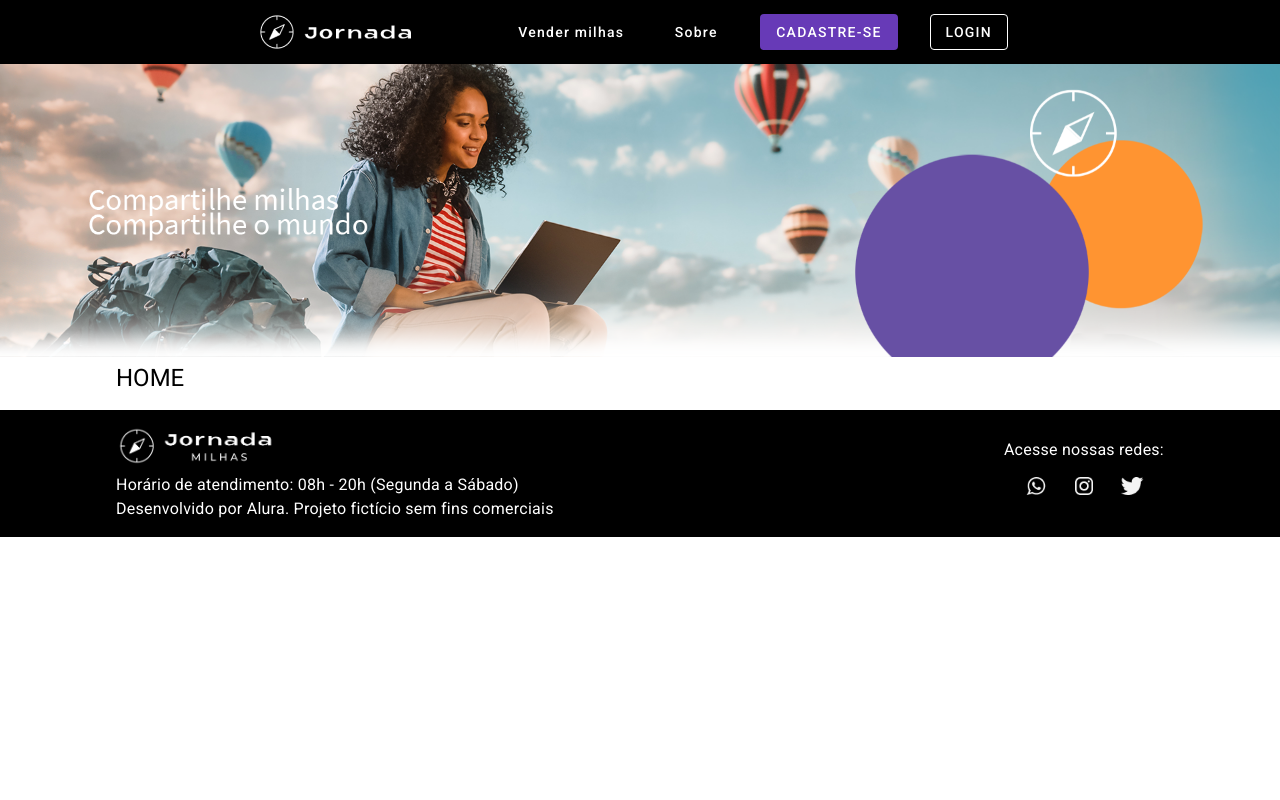
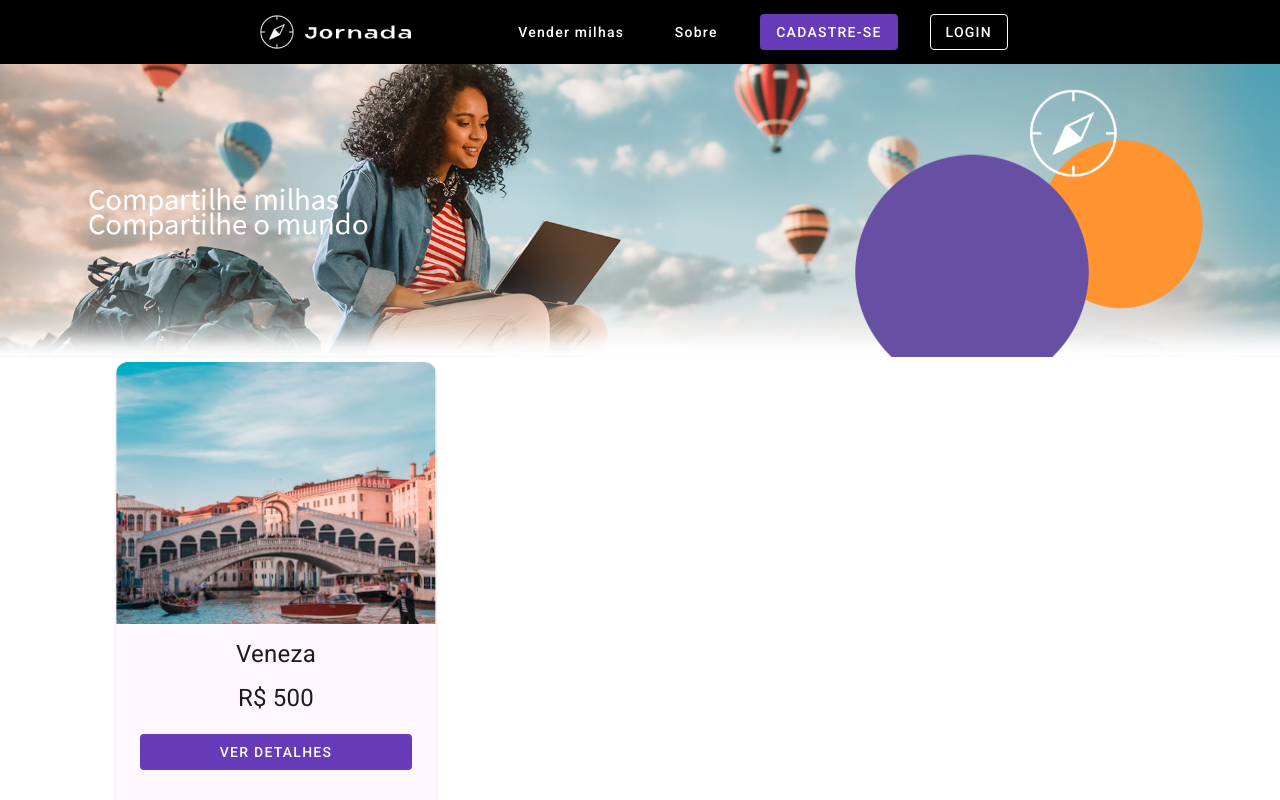
Before and after one commit to jhonesaly/trilhaAngular, an Angular app in the folder jornada-milhas/: page / in a window 1280 px wide. Shown: the top 800 px of the page. Built offline with nearby package versions, Linux system fonts and the light colour scheme.

Commit message:
feat: card

```diff
--- a/jornada-milhas/src/app/pages/home/home.component.html
+++ b/jornada-milhas/src/app/pages/home/home.component.html
@@ -1,7 +1,14 @@
 <app-banner
-  src="assets/imagens/banner-homepage.png"
-  alt="Banner da aplicação Jornada">
+src="assets/imagens/banner-homepage.png"
+alt="Banner da aplicação Jornada">
 </app-banner>
 <app-container>
-  <h1>HOME</h1>
+<app-card-busca></app-card-busca>
+    <app-card-busca></app-card-busca>
+    <app-card-busca></app-card-busca>
+    <app-card-busca></app-card-busca>
+    <app-card-busca></app-card-busca>
+    <app-card-busca></app-card-busca>
+    <app-card-busca></app-card-busca>
+    <app-card-busca></app-card-busca>
 </app-container>
--- /dev/null
+++ b/jornada-milhas/src/app/shared/card-busca/card-busca.component.html
@@ -0,0 +1,13 @@
+<mat-card class="card-busca">
+  <img mat-card-image
+    src="assets/imagens/Veneza.png" alt="Imagem de Veneza">
+  <mat-card-content>
+    <ul>
+      <li>Veneza</li>
+      <li>R$ 500</li>
+    </ul>
+  </mat-card-content>
+  <mat-card-actions>
+    <button mat-flat-button color="primary">VER DETALHES</button>
+  </mat-card-actions>
+</mat-card>
--- /dev/null
+++ b/jornada-milhas/src/app/shared/card-busca/card-busca.component.scss
@@ -0,0 +1,21 @@
+.card-busca {
+  max-width: 320px;
+  background-color: #FEF7FF;
+  border-radius: 12px;
+  button {
+    width: 100%;
+    margin: 0 16px 48px;
+  }
+  ul {
+    list-style: none;
+    padding: 0;
+    li {
+      margin: 12px;
+      font-weight: 400;
+      font-size: 24px;
+      line-height: 32px;
+      color: #1D1B20;
+      text-align: center;
+    }
+  }
+}
```
Also changed, not shown: jornada-milhas/src/app/app.module.ts (+7 -2 lines), jornada-milhas/src/app/shared/card-busca/card-busca.component.ts (added, +10 -0 lines), 1 other file (tests, documents, lock files or other folders).
